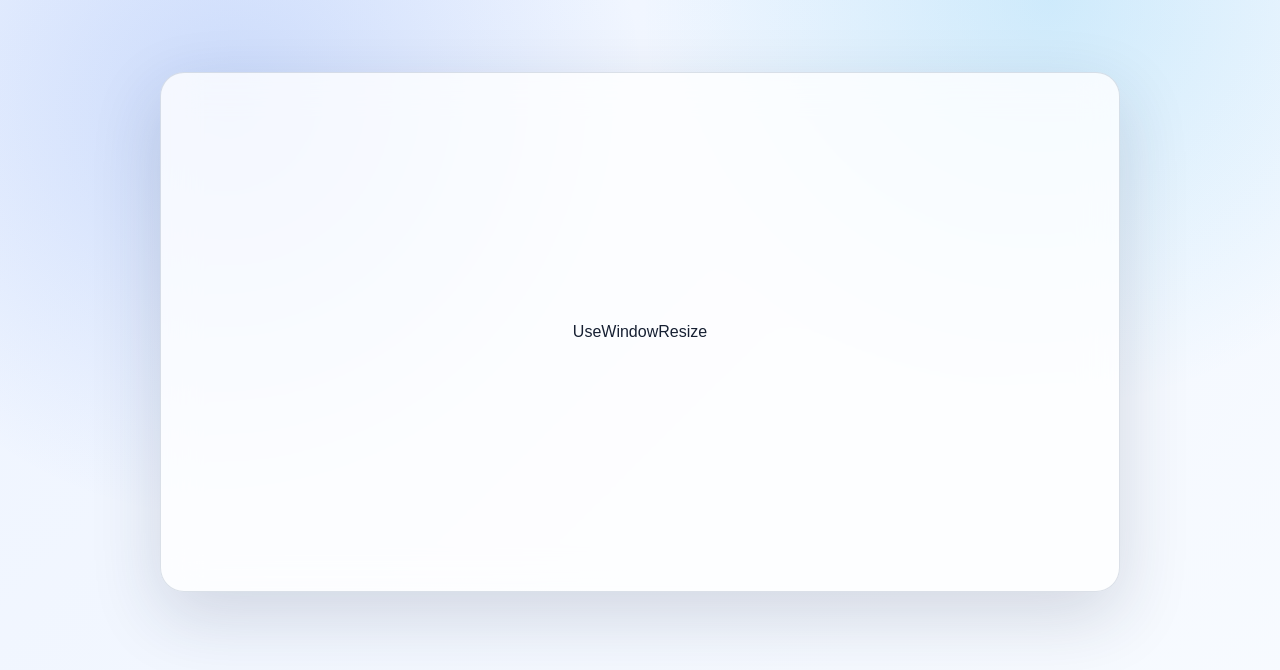
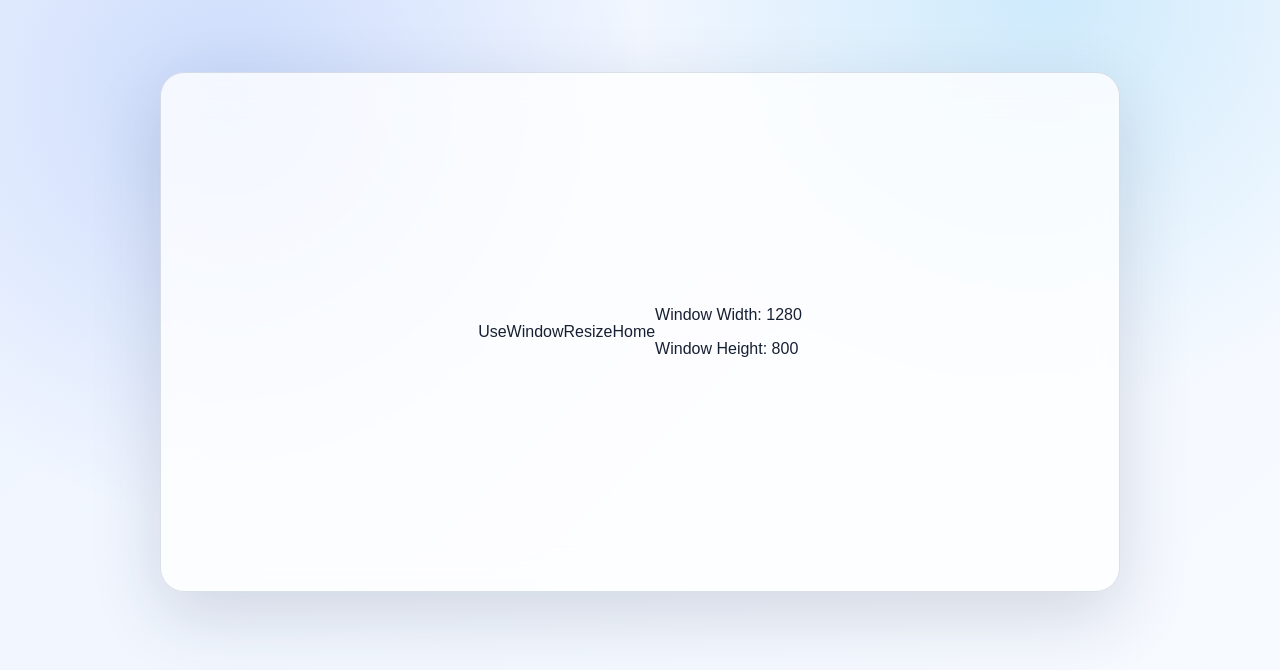
Before and after one commit to TanKaiYi0220/React-Practice-25-Projects, a React (Vite) app: page / in a window 1280 px wide. Shown: the top 670 px of the page. Built offline with nearby package versions, Linux system fonts and the light colour scheme.

Commit message:
feat: implemented windowResize Hook

```diff
--- a/src/App.jsx
+++ b/src/App.jsx
@@ -17,7 +17,7 @@ import TicTacToe from './components/tic_tac_toe/TicTacToe'
 import FeatureHome from './components/feature_flag/FeatureHome'
 import UseFetchHome from './components/use_fetch/UseFetchHome'
 import UseOnClickOutsideHome from './components/use_on_click_outside/UseOnClickOutsideHome'
-import UseWindowResize from './components/use_window_resize/UseWindowResize'
+import UseWindowResizeHome from './components/use_window_resize/UseWindowResizeHome'
 
 const App = () => {
   return (
@@ -40,7 +40,7 @@ const App = () => {
       {/* <FeatureHome /> */}
       {/* <UseFetchHome /> */}
       {/* <UseOnClickOutsideHome /> */}
-      <UseWindowResize />
+      <UseWindowResizeHome />
     </>
   )
 }
--- a/src/components/use_window_resize/UseWindowResize.jsx
+++ b/src/components/use_window_resize/UseWindowResize.jsx
@@ -1,13 +1,31 @@
-import React from 'react'
-import "./style.css"
+import React, { useState, useLayoutEffect } from 'react'
 
 
-const UseWindowResize = () => {
-    return (
-        <div className="useWindowResizeContainer">
-            UseWindowResize
-        </div>
-    )
+function useWindowResize() {
+    const [windowSize, setWindowSize] = useState({
+        width: 0,
+        height: 0
+    });
+
+    function handleResize() {
+        setWindowSize({
+            width: window.innerWidth,
+            height: window.innerHeight
+        });
+    }
+
+    useLayoutEffect(() => {
+        handleResize();
+
+        window.addEventListener('resize', handleResize);
+
+        return () => {
+            window.removeEventListener('resize', handleResize);
+        }
+    }, [])
+
+
+    return windowSize;
 }
 
-export default UseWindowResize
+export default useWindowResize
--- /dev/null
+++ b/src/components/use_window_resize/UseWindowResizeHome.jsx
@@ -0,0 +1,21 @@
+import React from 'react'
+import "./style.css"
+import useWindowResize from './useWindowResize'
+
+const UseWindowResizeHome = () => {
+
+    const windowSize = useWindowResize();
+    const { width, height } = windowSize;
+
+    return (
+        <div className="useWindowResizeHomeContainer">
+            UseWindowResizeHome
+            <div>
+                <p>Window Width: {width}</p>
+                <p>Window Height: {height}</p>
+            </div>
+        </div>
+    )
+}
+
+export default UseWindowResizeHome
--- a/src/components/use_window_resize/style.css
+++ b/src/components/use_window_resize/style.css
@@ -27,7 +27,7 @@ body {
         linear-gradient(135deg, var(--page-bg-start), var(--page-bg-end));
 }
 
-.useWindowResizeContainer {
+.useWindowResizeHomeContainer {
     position: relative;
     width: 960px;
     min-height: 520px;
```
